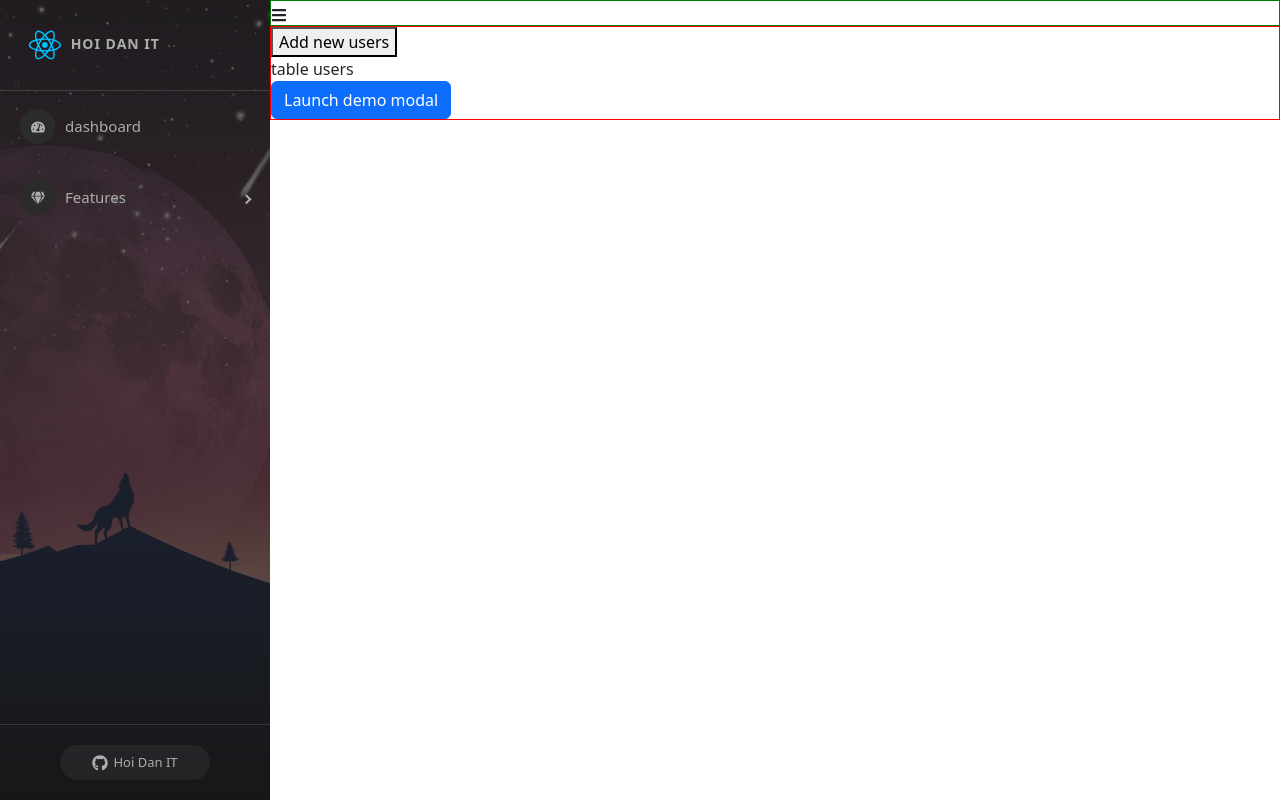
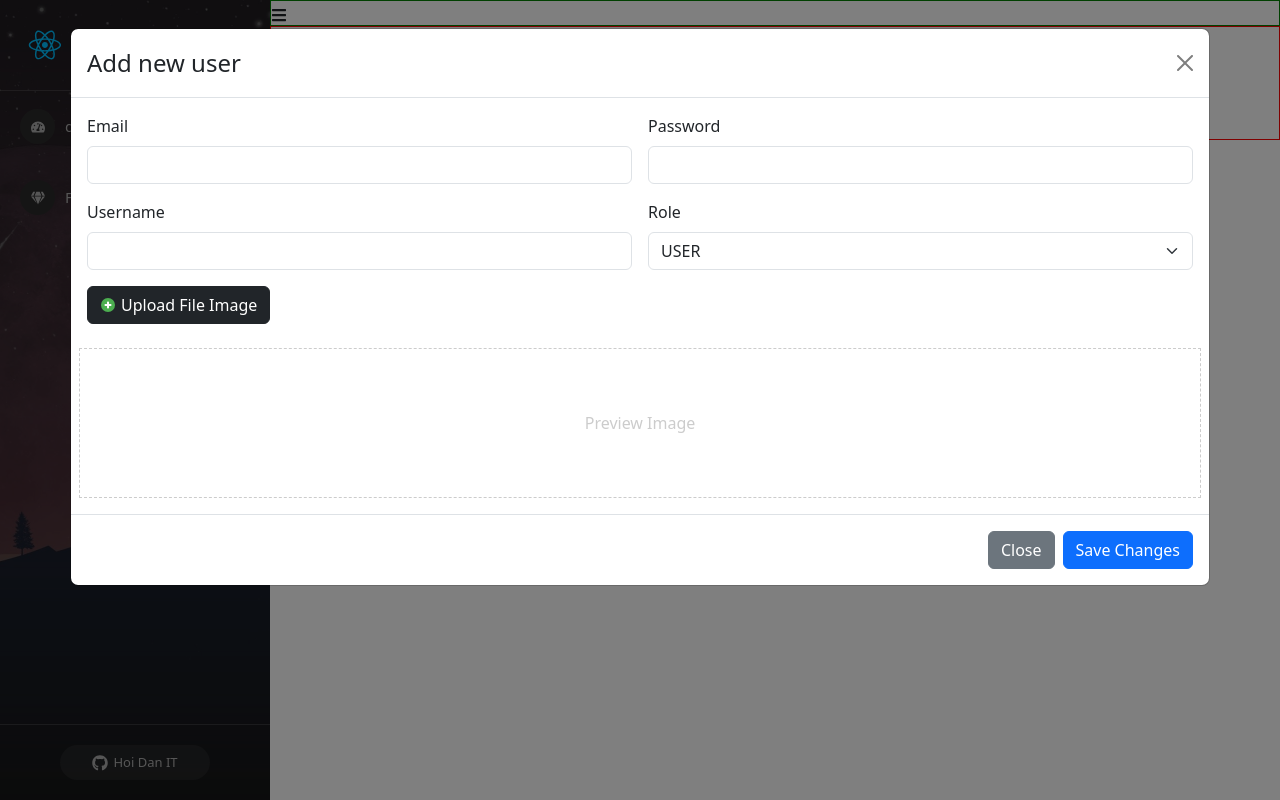
Before and after one commit to antking19/hoidanit-test-demo-react, a React (Create React App) app: page /admins/manage-user in a window 1280 px wide. Both pictures are taken after a click on the button "Add new users". Built offline with nearby package versions, Linux system fonts and the light colour scheme.

Commit message:
Video58 - API Them moi nguoi dung (create)

```diff
--- a/src/components/Admin/content/ManageUser.js
+++ b/src/components/Admin/content/ManageUser.js
@@ -1,16 +1,27 @@
 import ModalCreateUser from "./ModalCreateUser";
 import "./ManageUser.scss";
+import { useState } from "react";
 
 const ManageUser = (props) => {
+    const [showModalCreateUser, setShowModalCreateUser] = useState(false);
+
     return (
         <div className="manage-user-container">
             <div className="title"></div>
             <div className="user-content">
                 <div>
-                    <button>Add new users</button>
+                    <button
+                        className="btn btn-primary btn-add-new"
+                        onClick={() => setShowModalCreateUser(true)}
+                    >
+                        Add new users
+                    </button>
                 </div>
                 <div>table users</div>
-                <ModalCreateUser />
+                <ModalCreateUser
+                    show={showModalCreateUser}
+                    setShow={setShowModalCreateUser}
+                />
             </div>
         </div>
     );
--- a/src/components/Admin/content/ManageUser.scss
+++ b/src/components/Admin/content/ManageUser.scss
@@ -1,3 +1,18 @@
+.manage-user-container {
+    padding: 10px;
+
+    .title {
+        font-weight: 600;
+        font-size: 20px;
+    }
+
+    .user-content {
+        .btn-add-new {
+            margin: 15px 0;
+        }
+    }
+}
+
 .modal-add-user {
     .img-preview {
         height: 150px;
--- a/src/components/Admin/content/ModalCreateUser.js
+++ b/src/components/Admin/content/ModalCreateUser.js
@@ -1,13 +1,24 @@
+import axios from "axios";
 import React, { useState } from "react";
 import Button from "react-bootstrap/Button";
 import Modal from "react-bootstrap/Modal";
 import { FcPlus } from "react-icons/fc";
 
 const ModalCreateUser = (props) => {
-    const [show, setShow] = useState(false);
+    const { show, setShow } = props;
 
-    const handleClose = () => setShow(false);
-    const handleShow = () => setShow(true);
+    // const [show, setShow] = useState(false);
+
+    const handleClose = () => {
+        setShow(false);
+        setEmail("");
+        setPassword("");
+        setUsername("");
+        setRole("USER");
+        setImage("");
+        setpreviewImage("");
+    };
+    // const handleShow = () => setShow(true);
 
     const [email, setEmail] = useState("");
     const [password, setPassword] = useState("");
@@ -17,16 +28,33 @@ const ModalCreateUser = (props) => {
     const [previewImage, setpreviewImage] = useState("");
 
     const handleUploadImage = (event) => {
-        if (event.target && event.target.file && event.target.file[0])
+        if (event.target && event.target.files && event.target.files[0]) {
             setpreviewImage(URL.createObjectURL(event.target.files[0]));
+            setImage(event.target.files[0]);
+        }
         // console.log(URL.createObjectURL(event.target.files[0]));
+    };
+
+    const handleSubmitCreateUser = async () => {
+        const form = new FormData();
+        form.append("email", email);
+        form.append("password", password);
+        form.append("username", username);
+        form.append("role", role);
+        form.append("userImage", image);
+
+        const res = await axios.post(
+            "http://localhost:8081/api/v1/participant",
+            form
+        );
+        console.log(res);
     };
 
     return (
         <>
-            <Button variant="primary" onClick={handleShow}>
+            {/* <Button variant="primary" onClick={handleShow}>
                 Launch demo modal
-            </Button>
+            </Button> */}
 
             <Modal
                 show={show}
@@ -115,7 +143,10 @@ const ModalCreateUser = (props) => {
                     <Button variant="secondary" onClick={handleClose}>
                         Close
                     </Button>
-                    <Button variant="primary" onClick={handleClose}>
+                    <Button
+                        variant="primary"
+                        onClick={() => handleSubmitCreateUser()}
+                    >
                         Save Changes
                     </Button>
                 </Modal.Footer>
```
